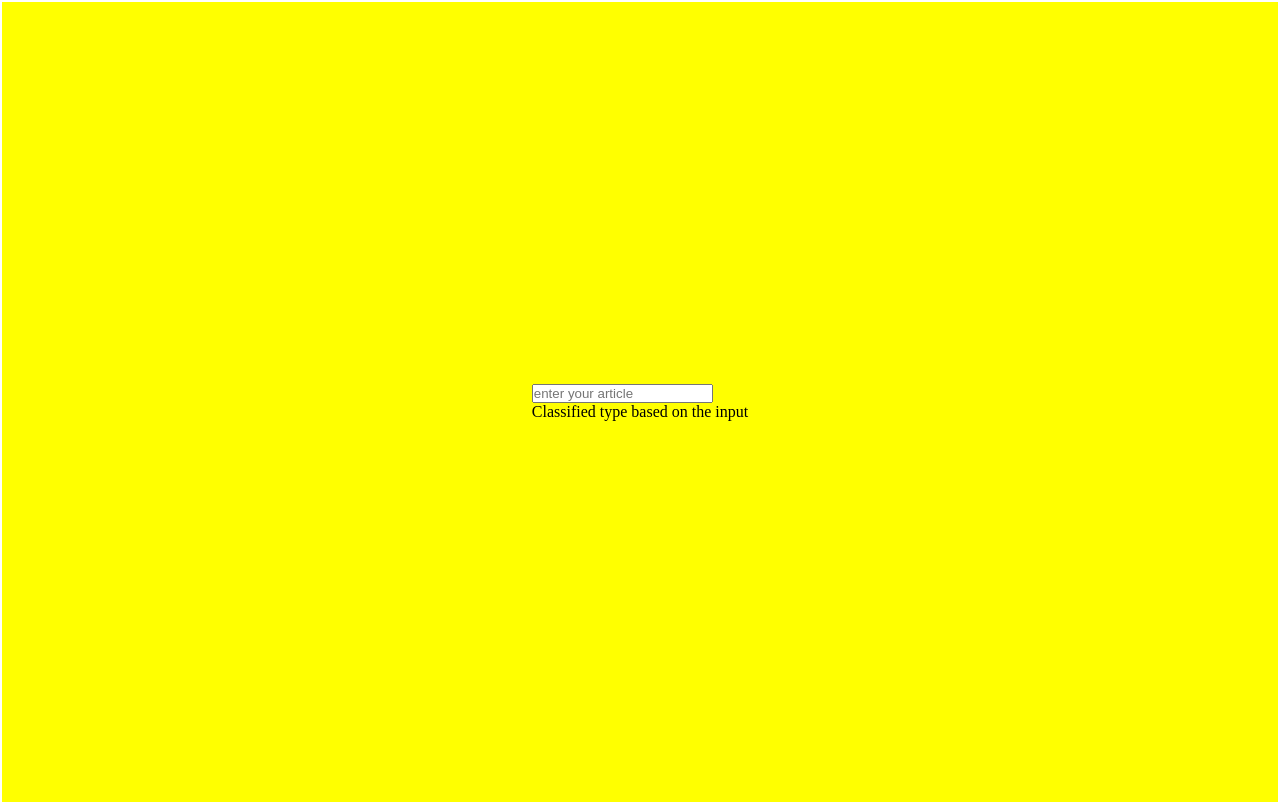
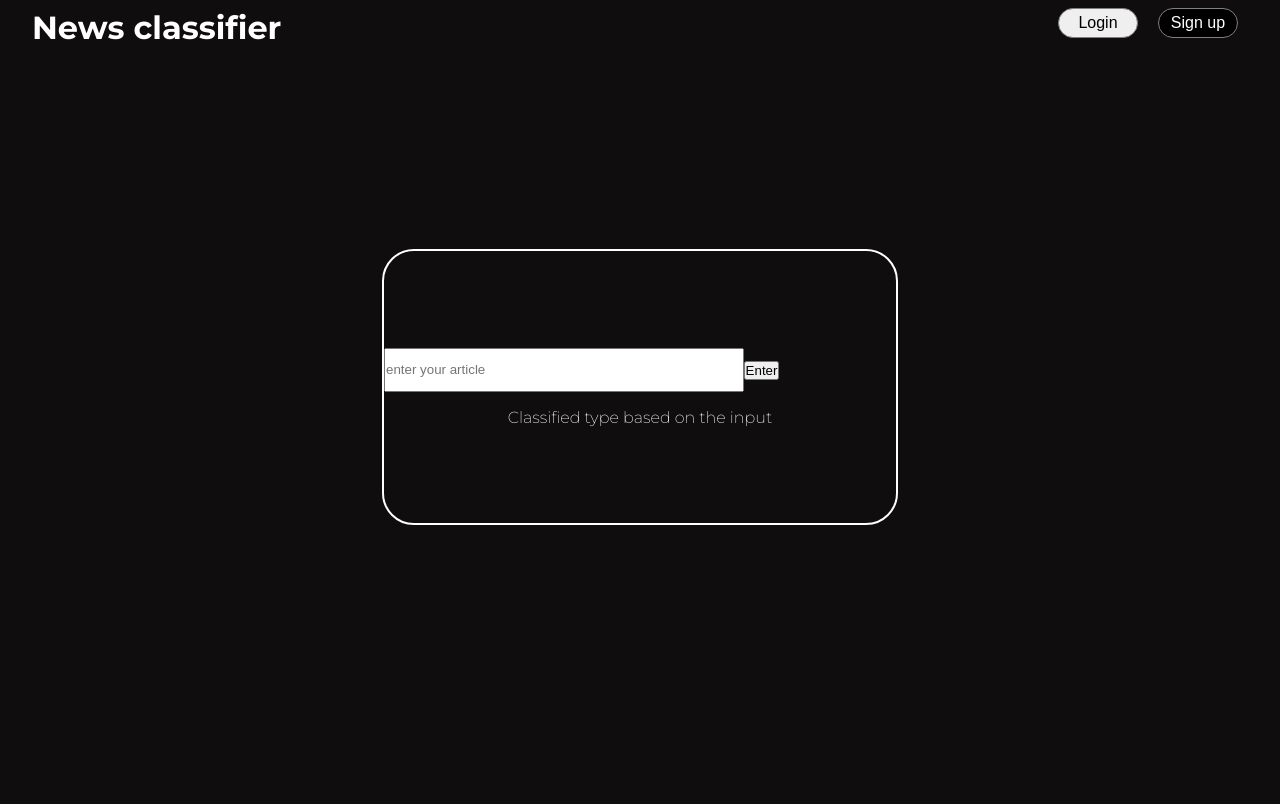
Before and after one commit to Narendra523116/hackathon, a Python web app: template templates/index.html in a window 1280 px wide. After the commit the page ends 525 px from the top, so only its background shows below. Run offline with Jinja, Linux system fonts and the light colour scheme; the template is opened without the code that fills it, so the values that code supplies are empty.

Commit message:
making progress in the styling in the index.css and index.html

```diff
--- a/static/css/index.css
+++ b/static/css/index.css
@@ -1,4 +1,6 @@
 /* here we have the styles that are related to the  index.html*/
+
+@import url('https://fonts.googleapis.com/css2?family=Montserrat:ital,wght@0,100..900;1,100..900&display=swap');
 
 *{
     margin:0px;
@@ -6,15 +8,94 @@
 }
 
 body{
-    background-color: yellow;
+    /* background-image: url("/static/assets/direction-1076221_1280.jpg"); */
+    background-color: rgb(15, 13, 13);
     height : 100vh;
     width : 100vw;
+    font-family: "Montserrat", sans-serif;
+    font-optical-sizing: auto;
+    font-weight: 200;
+    font-style: normal;
+}
+
+.heading{
+    text-decoration: none;
+    color : white;
+}
+
+.user{
+    display: flex;
+    width : 100%;
+    align-items: center;
+    justify-content: center;
+}
+
+.form-data{
+    display: flex;
+    height : 40%;
+    width : 40%;
+    align-items: center;
+    justify-content: center;
+    flex-direction: column;
+    border : solid 2px white;
+    border-radius : 2rem;
+
 }
 
 main{
     display: flex;
-    height :  100%;
+    height :  85%;
+    padding-bottom : 1rem;
     justify-content: center;
     align-items: center;
-    border : solid  white 2px ;
 }
+
+.user-input{
+    width : 70%;
+    height : 40px;
+}
+
+.submit{
+    width : 30%;
+}
+
+
+
+.output-display{
+    padding-top : 1rem;
+}
+
+.output{
+    color : white;
+    font-size: 1rem;
+}
+
+
+header{
+    display: flex;
+    padding-top: 0.5rem;
+    padding-left : 2rem;
+    padding-right : 2rem;
+    justify-content: space-between;
+}
+
+.options{
+    display: inline-flex;
+    width : 200px;
+    justify-content: space-around;
+}
+
+.options .btn{
+    width : 80px;
+    font-size:1rem;
+    padding : 0.1rem;
+    height : 30px;
+    border-radius: 2rem;
+    border : grey 1px solid;
+    cursor: pointer;
+}
+
+.options .signup-btn{
+    background-color: black;
+    color :white;
+}
--- a/templates/index.html
+++ b/templates/index.html
@@ -9,19 +9,33 @@
 <body>
     <!-- here we need to display the logo and the name of the site -->
     <header>
-        <a href="#">
-        <!-- logo has to come here -->
-        <h1 class="logo_name"></h1>
-        </a>
+        <div class="logo-part">
+            <a href="#" class="heading">
+                <!-- logo has to come here -->
+                <h1 class="logo_name">News classifier</h1>
+            </a>
+        </div>
+
+        <div class="options">
+            <button class="btn login-btn">Login</button>
+            <button class="btn signup-btn">Sign up</button>
+        </div>
+
+
     </header>
 
     <!-- this is where we get the input and display the output -->
     <main>
-        <form action="/post">
-            <input type="text" name="user-input" placeholder="enter your article">
+        <form class="form-data" method="post" action="/predict">
+            <div class="user">
+                <input type="text" class="user-input" name="user-input" placeholder="enter your article">
+                <div class="submit">
+                    <button class="btn">Enter</button>
+                </div>
+            </div>
             <div class="output-display">
                 <!-- here the type of the article has to be displayed based on the users article-->
-                <p>Classified type based on the input</p>
+                <p class="output">Classified type based on the input</p>
             </div>
         </form>
     </main>
```
Also changed, not shown: static/assets/direction-1076221_1280.jpg (added).
